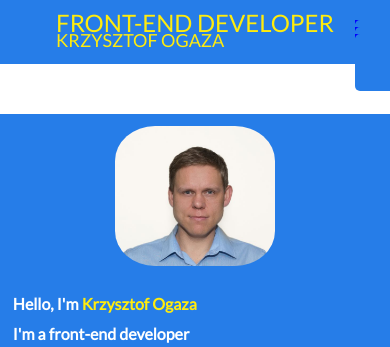
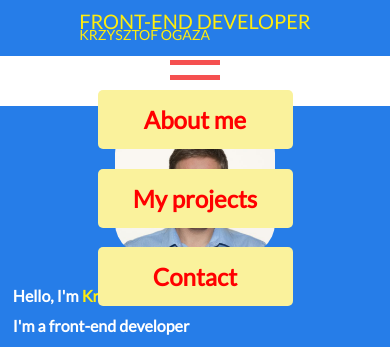
Before and after one commit to kogaza/website_react, a React app: page / in a window 390 px wide. Shown: the top 347 px of the page. Built offline with nearby package versions, Linux system fonts and the light colour scheme.

Commit message:
hamburger - project

```diff
--- a/src/App.css
+++ b/src/App.css
@@ -48,6 +48,23 @@ header .small-width .title2 a {
 header .small-width .title3 {
   font-size: 23px;
 }
+.hamburger {
+  position: absolute;
+  top: 60px;
+  left: 45%;
+  width: 10%;
+  height: 50px;
+  display: flex;
+  flex-direction: column;
+  justify-content: flex-start;
+  align-items: center;
+}
+.hamburger .rectangle {
+  width: 50px;
+  height: 10px;
+  background-color: #f55050;
+  margin: 5px;
+}
 nav ul {
   display: flex;
   justify-content: center;
@@ -87,7 +104,7 @@ nav li a:hover {
   text-align: left;
   padding: 3% 2%;
   color: rgb(255, 255, 255);
-  width: 40%;
+  width: 35%;
   height: 300px;
   font-size: 22px;
   font-weight: bold;
@@ -306,40 +323,45 @@ footer {
   header .small-width .title3 a {
     font-size: 10px;
   }
+  .hamburger {
+    top: 80px;
+  }
   nav {
     position: fixed;
-    top: 18px;
-    right: 10px;
+    top: 90px;
+    left: 35%;
+    width: 30%;
     z-index: 20;
   }
   nav ul {
     flex-direction: column;
     align-items: flex-end;
+    width: 100%;
+
   }
   nav li {
     list-style-type: none;
-    background-color: blue;
     text-align: center;
-    width: 24px;
-    height: 4px;
-    margin: 1.5px;
-    color: rgba(255,255,255,0);
-    font-size: 0;
-    transition: 0.5s;
+    margin: 0;
+    margin-bottom: 10%;
+    width: 100%;
+
   }
-  .nav-li {
-    width: 150px;
-    height: auto;
-    color: white;
-    font-size: 16px;
-    padding: 10px;
-    margin: 10px 0;
-    transition: 0.5s;
+  nav li a {
+    background-color: #faf29c;
     border-radius: 5px;
+    width: 100%;
+    color: red;
+    font-weight: bold;
+    font-size: 24px;
+    text-decoration: none;
   }
   #about-me .small-width, #home .small-width {
     flex-direction: column;
     align-items: center;
+  }
+  .contacts a {
+    font-size: 20px;
   }
   footer {
     font-size: 10px;
@@ -354,6 +376,12 @@ footer {
     width: 40%;
     margin: 10px;
   }
+  .contacts a {
+    font-size: 16px;
+  }
+  .hamburger {
+    top: 75px;
+  }
 }
 
 /* ---------------------------------------------------------max-width: 550px */
@@ -366,13 +394,13 @@ footer {
     margin-left: 10px;
   }
   header .small-width {
-    line-height: 14px;
+    line-height: 11px;
   }
   header .small-width .title1 a {
-    font-size: 24px;
+    font-size: 20px;
   }
   header .small-width .title2 a {
-    font-size: 18px;
+    font-size: 14px;
   }
   #home .small-width article {
     font-size: 16px;
@@ -384,4 +412,18 @@ footer {
     width: 70%;
     margin: 5px;
   }
+  .contacts .contacts-element {
+    width: 70%;
+    height: auto;
+  }
+  .hamburger {
+    top: 55px;
+  }
+  .hamburger .rectangle {
+    height: 5px;
+  }
+  nav {
+    left: 25%;
+    width: 50%;
+  }
 }
--- a/src/components/App.js
+++ b/src/components/App.js
@@ -47,11 +47,13 @@ export default class App extends React.Component {
             </div>
           </div>
         </header>
+        <div className='hamburger'>
+          <div className='rectangle'></div>
+          <div className='rectangle'></div>
+          <div className='rectangle'></div>
+        </div>
         <nav>
           <ul>
-            {/* <li>
-              <Link to="/" activeClassName="active" activeStyle={{ color: '#ff664f', backgroundColor: '#0e3c75' }}> Home </Link>
-            </li> */}
             <li>
               <Link to="/aboutMe" activeClassName="active" activeStyle={{ color: '#ff664f', backgroundColor: '#0e3c75' }}> About me </Link>
             </li>
@@ -63,7 +65,6 @@ export default class App extends React.Component {
             </li>
           </ul>
         </nav>
-        {/* <div className="small-width"> */}
 
         <div>
 
```
